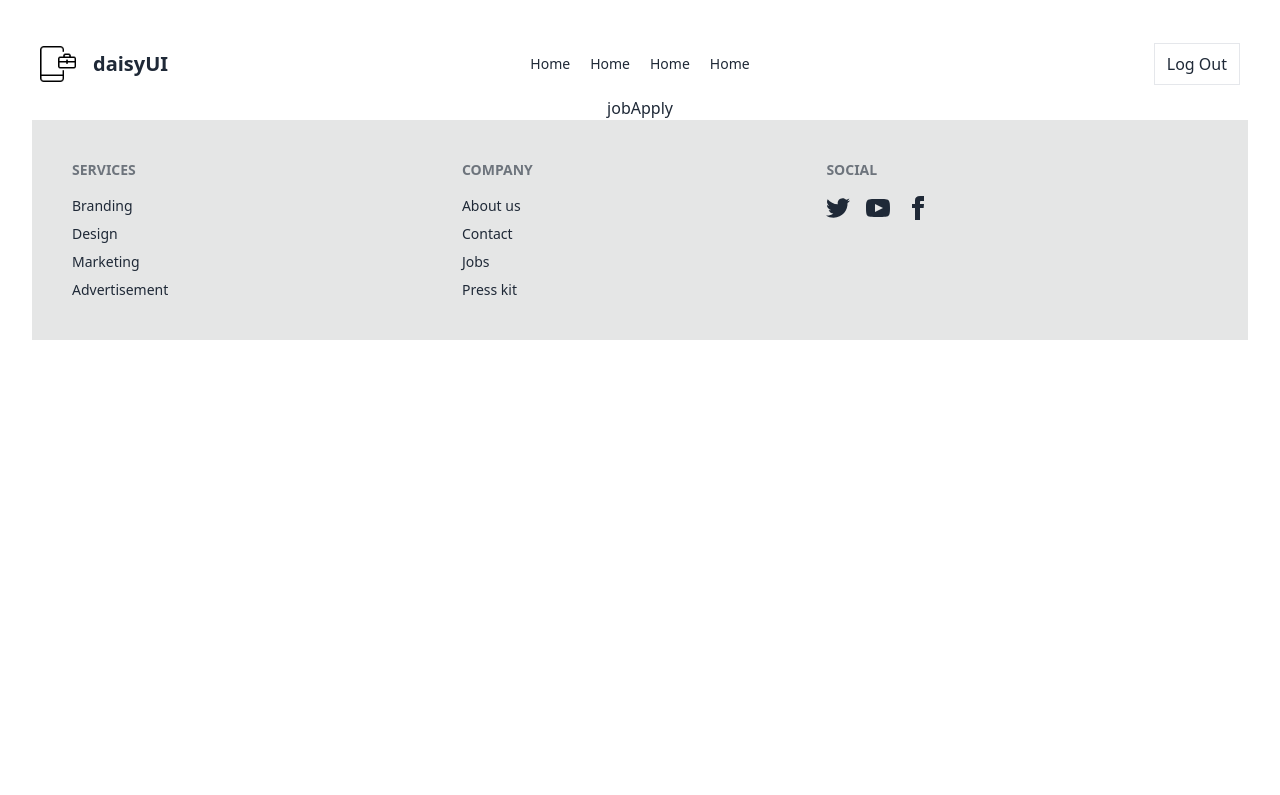
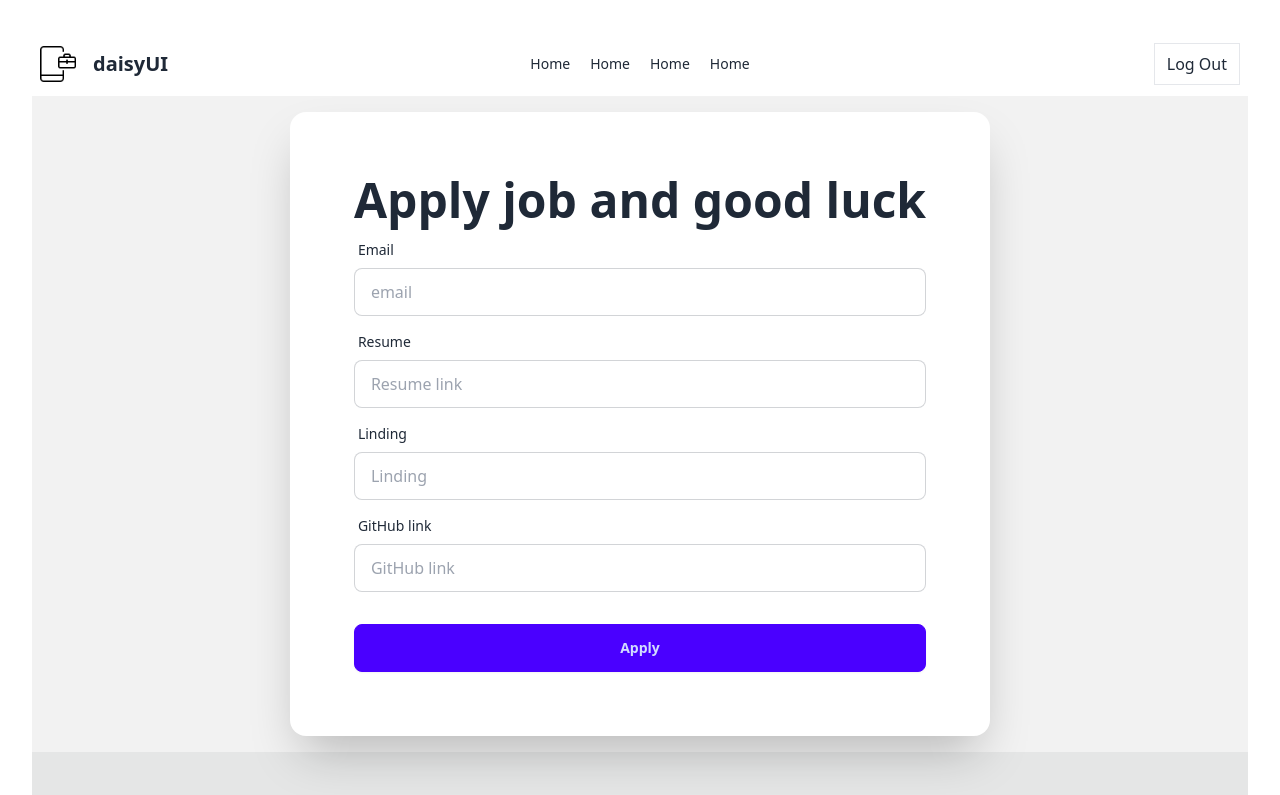
Before and after one commit to Mahfuzahmmedabir/job-portal-client, a React (Vite) app: page /jobApply/1 in a window 1280 px wide. Shown: the top 795 px of the page. Built offline with nearby package versions, Linux system fonts and the light colour scheme; no server answers; sample sign-in values are in the browser's storage.

Commit message:
added apply form

```diff
--- a/src/page/shared/JobApply.jsx
+++ b/src/page/shared/JobApply.jsx
@@ -1,9 +1,92 @@
-import React from 'react';
+import React, { useContext } from 'react';
+import { useParams } from 'react-router-dom';
+import AuthContext from '../../context/AuthContext/AuthContext';
 
 const JobApply = () => {
+  const { id } = useParams();
+  const { user } = useContext(AuthContext);
+
+  console.log(user);
+
+  const submitJobApplecation = e => {
+    e.preventDefault();
+    const form = e.target;
+    const resume = form.resume.value;
+    const github = form.github.value;
+    const linding = form.linding.value;
+    console.log(github, linding, resume);
+
+    const jobapplication = {
+      job_id: id,
+      job_Applicane: user.email,
+      resume,
+      github,
+      linding,
+    };
+
+
+  };
+
   return (
-    <div>
-      jobApply
+    <div className="hero bg-base-200 ">
+      <div className="hero-content flex-col lg:flex-row-reverse">
+        <div className="card bg-base-100 w-full shadow-2xl">
+          <form onSubmit={submitJobApplecation} className="card-body">
+            <h1 className="text-5xl font-bold">Apply job and good luck</h1>
+            <div className="form-control">
+              <label className="label">
+                <span className="label-text">Email</span>
+              </label>
+              <input
+                type="email"
+                placeholder="email"
+                className="input input-bordered"
+                required
+              />
+            </div>
+            <div className="form-control">
+              <label className="label">
+                <span className="label-text">Resume</span>
+              </label>
+              <input
+                type="url"
+                placeholder="Resume link"
+                name="resume"
+                className="input input-bordered"
+                required
+              />
+            </div>
+            <div className="form-control">
+              <label className="label">
+                <span className="label-text">Linding</span>
+              </label>
+              <input
+                type="url"
+                placeholder="Linding"
+                name="linding"
+                className="input input-bordered"
+                required
+              />
+            </div>
+            <div className="form-control">
+              <label className="label">
+                <span className="label-text">GitHub link</span>
+              </label>
+              <input
+                type="url"
+                placeholder="GitHub link"
+                name="github"
+                className="input input-bordered"
+                required
+              />
+            </div>
+
+            <div className="form-control mt-6">
+              <button className="btn btn-primary">Apply</button>
+            </div>
+          </form>
+        </div>
+      </div>
     </div>
   );
 };
--- /dev/null
+++ b/src/page/shared/UseHook.jsx
@@ -0,0 +1,9 @@
+import { useContext } from "react"
+import AuthContext from "../../context/AuthContext/AuthContext"
+
+const AuthHook = () => {
+  const context = useContext(AuthContext)
+  return context;
+}
+
+export default AuthHook
```
